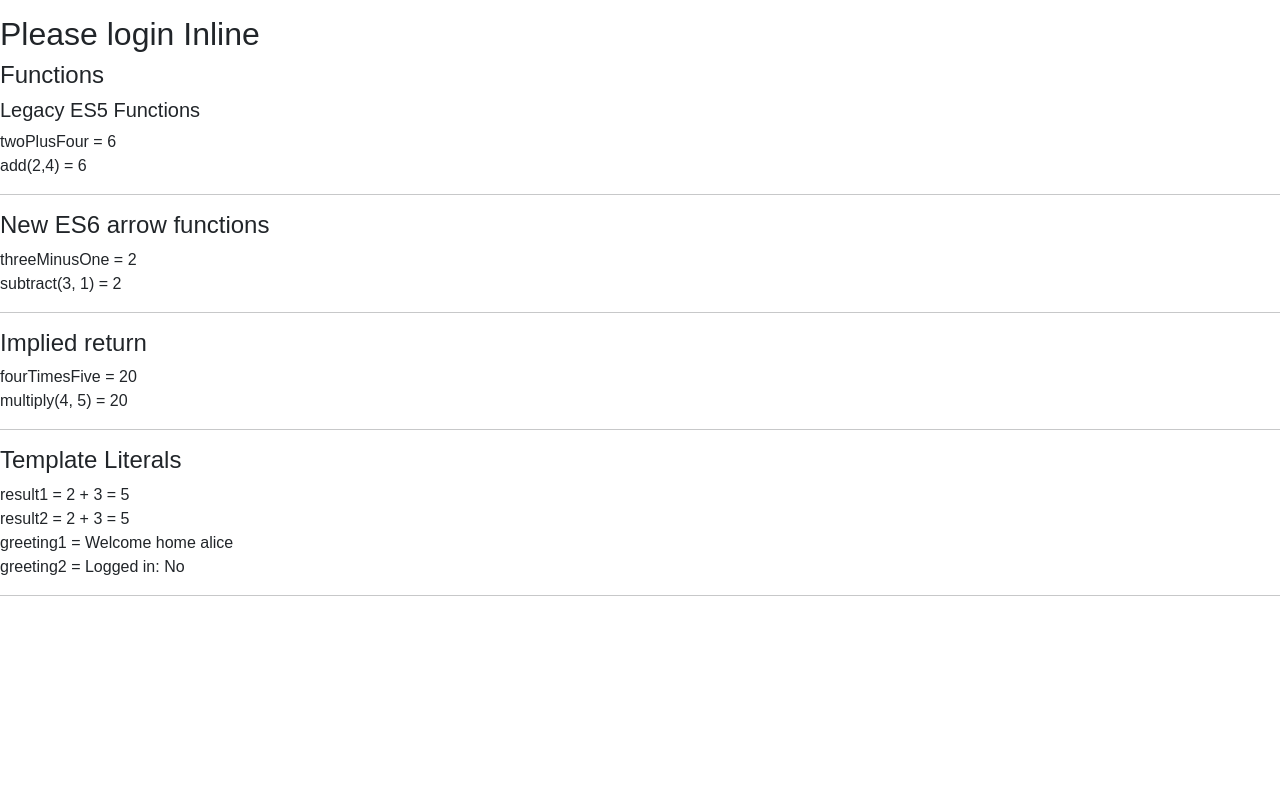
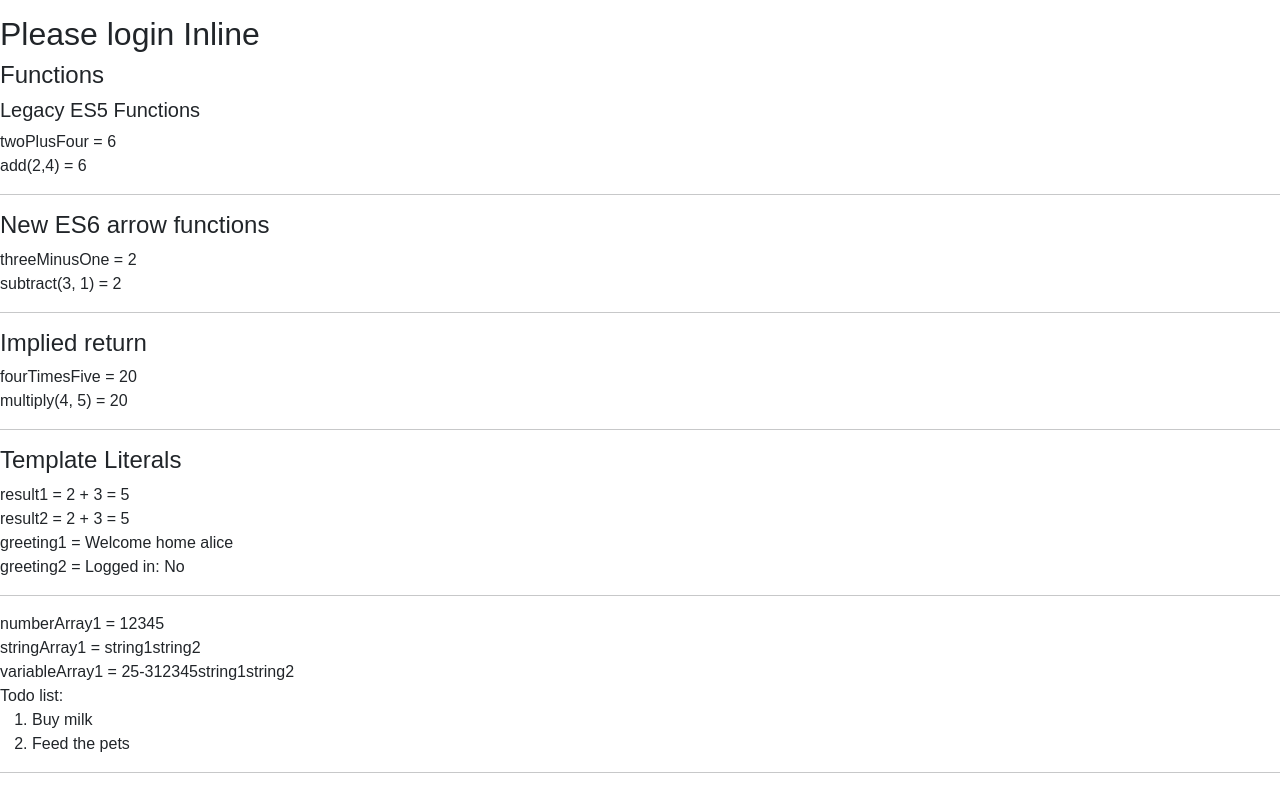
Before and after one commit to abbyelbaum/kambaz-react-web-app, a React (Vite) app: page /#/Labs/Lab3 in a window 1280 px wide. Shown: the part 1047-1834 px from the top of the page. Before the commit the page ends 1659 px from the top, so only its background shows below. Built offline with nearby package versions, Linux system fonts and the light colour scheme.

Commit message:
Simple Arrays

```diff
--- /dev/null
+++ b/src/Labs/Lab3/SimpleArrays.tsx
@@ -0,0 +1,21 @@
+export default function SimpleArrays() {
+    var functionScoped = 2;
+    let blockScope = 5;
+    const constant1 = functionScoped - blockScope;
+    let numberArray1 = [1, 2, 3, 4, 5];
+    let stringArray1 = ["string1", "string2"];
+    let htmlArray1 = [<li>Buy milk</li>, <li>Feed the pets</li>];
+    let variableArray1 = [functionScoped, blockScope, constant1,
+        numberArray1, stringArray1];
+    return (
+        <div id="wd-simple-arrays">
+            numberArray1 = {numberArray1} <br/>
+            stringArray1 = {stringArray1}<br/>
+            variableArray1 = {variableArray1}<br/>
+            Todo list:
+            <ol>{htmlArray1}</ol>
+            <hr/>
+        </div>
+    );
+
+}
--- a/src/Labs/Lab3/index.tsx
+++ b/src/Labs/Lab3/index.tsx
@@ -9,6 +9,7 @@ import LegacyFunctions from "./LegacyFunctions";
 import ArrowFunctions from "./ArrowFunctions";
 import ImpliedReturn from "./ImpliedReturn";
 import TemplateLiterals from "./TemplateLiterals";
+import SimpleArrays from "./SimpleArrays";
 
 export default function Lab3() {
     return (
@@ -25,6 +26,7 @@ export default function Lab3() {
             <ArrowFunctions/>
             <ImpliedReturn/>
             <TemplateLiterals/>
+            <SimpleArrays/>
         </div>
     );
 }
```
